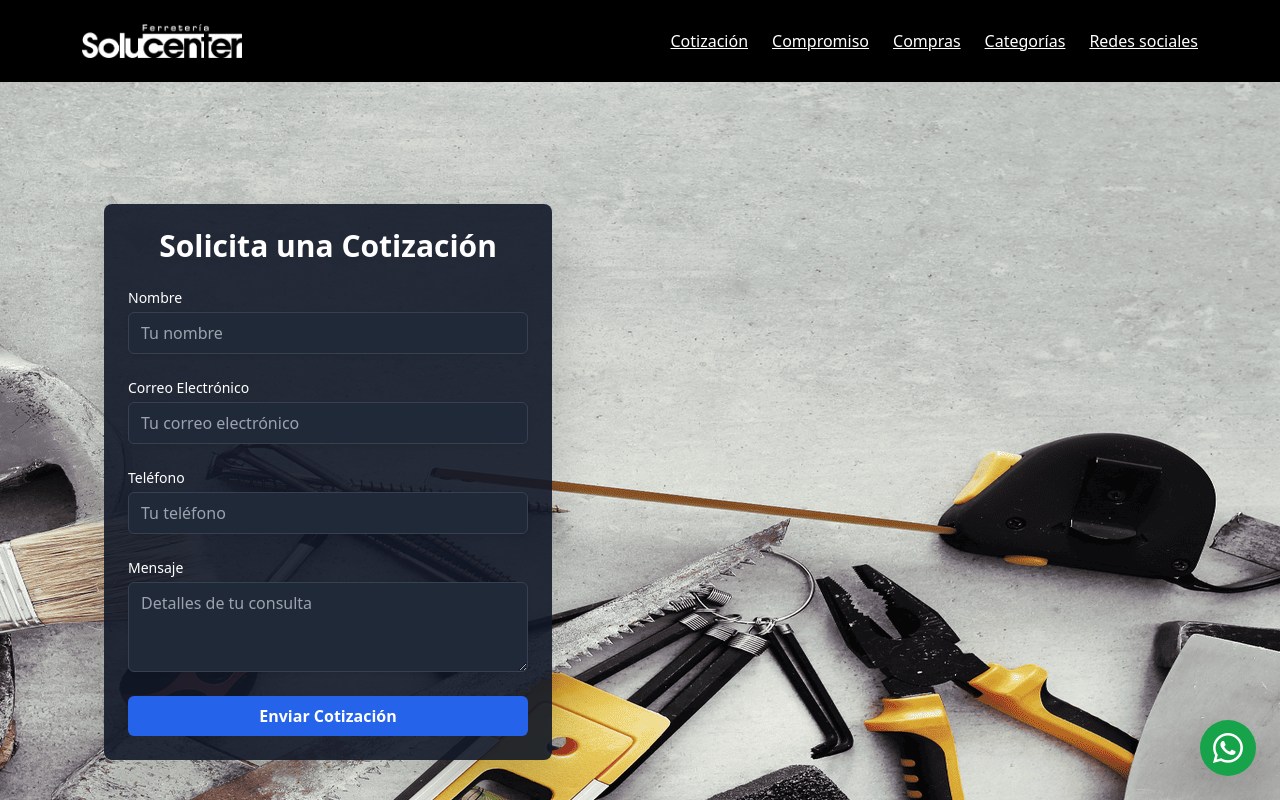
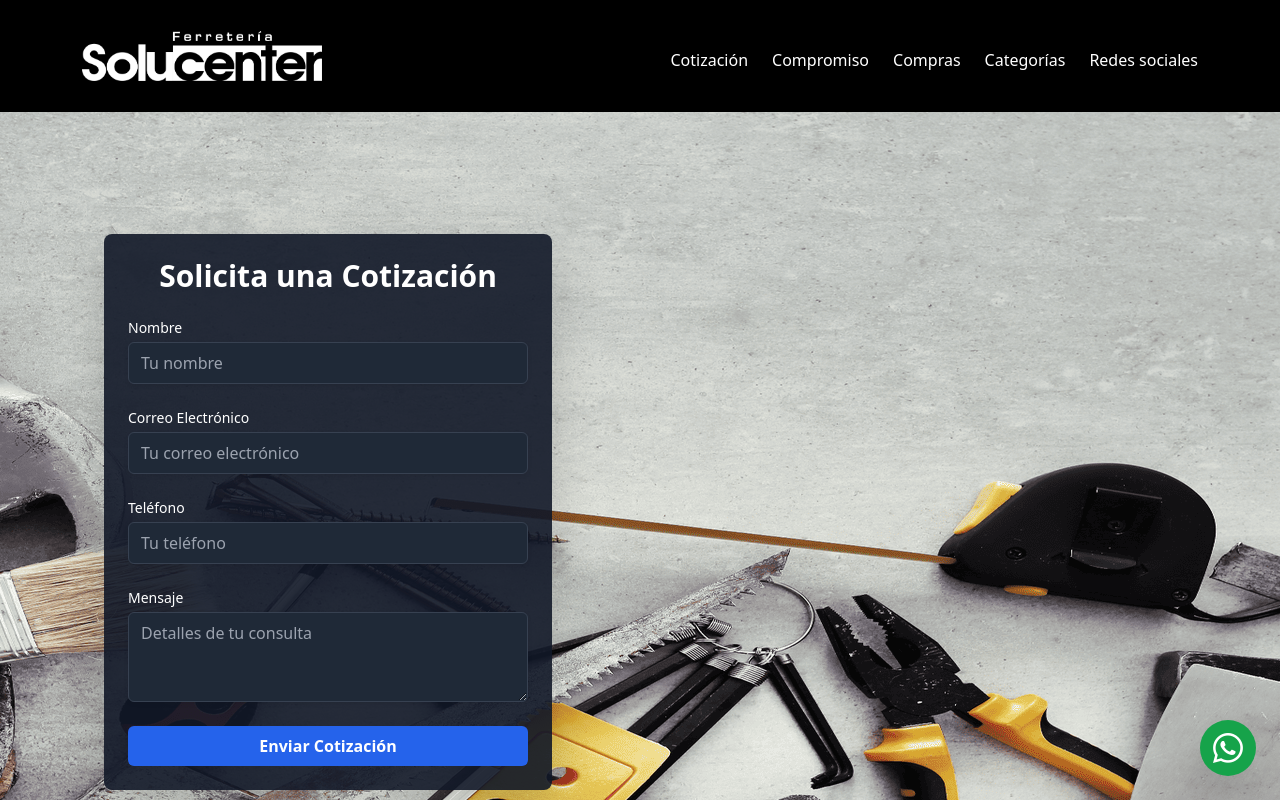
Before and after one commit to RodrigoNarvaez77/proyectoreact, a React (Vite) app: page / in a window 1280 px wide. Shown: the top 800 px of the page. Built offline with nearby package versions, Linux system fonts and the light colour scheme.

Commit message:
28-01-2025

```diff
--- a/src/components/Header.jsx
+++ b/src/components/Header.jsx
@@ -4,6 +4,7 @@ import { useLocation } from "react-router-dom";
 const Header = () => {
   const [menuOpen, setMenuOpen] = useState(false);
   const location = useLocation(); // Hook para obtener la ruta actual
+  console.log("Ruta actual:", location.pathname);
 
   const toggleMenu = () => {
     setMenuOpen(!menuOpen);
@@ -16,7 +17,7 @@ const Header = () => {
     <header className="bg-black text-white shadow-lg">
       <nav className="container mx-auto flex items-center justify-between py-4 px-6">
         {/* Logo dinámico */}
-        <a href="/" className="flex items-center">
+        <a href="#" className="flex items-center">
           <img
             src={
               isConstruccionPage
@@ -24,13 +25,13 @@ const Header = () => {
                 : "./images/logo ferretería blanco.png" // Logo por defecto
             }
             alt={isConstruccionPage ? "Logo Construcción" : "Logo Ferretería"}
-            className="w-40 h-auto"
+            className="w-60 h-auto"
           />
         </a>
 
         {/* Botón para menú móvil */}
         <button
-          className="lg:hidden flex items-center justify-center w-10 h-10 rounded-full bg-gray-800 text-gray-200 hover:bg-gray-700 focus:ring-2 focus:ring-blue-500 transition duration-300"
+          className="lg:hidden text-gray-200 focus:outline-none"
           onClick={toggleMenu}
           aria-label="Toggle navigation"
         >
@@ -53,41 +54,17 @@ const Header = () => {
         {/* Menú dinámico */}
         <div
           className={`${
-            menuOpen
-              ? "fixed inset-0 bg-black bg-opacity-90 z-50 flex flex-col items-center justify-center space-y-6"
-              : "hidden"
-          } lg:flex lg:items-center lg:gap-8 lg:relative lg:bg-transparent lg:space-y-0 lg:space-x-6 lg:py-0`}
+            menuOpen ? "block" : "hidden"
+          } lg:flex lg:items-center lg:gap-8`}
         >
-          {/* Botón de cierre para menú móvil */}
-          <button
-            onClick={toggleMenu}
-            className="absolute top-6 right-6 lg:hidden text-gray-200 hover:text-gray-400 focus:outline-none"
-            aria-label="Cerrar menú"
-          >
-            <svg
-              className="w-8 h-8"
-              fill="none"
-              stroke="currentColor"
-              viewBox="0 0 24 24"
-              xmlns="http://www.w3.org/2000/svg"
-            >
-              <path
-                strokeLinecap="round"
-                strokeLinejoin="round"
-                strokeWidth={2}
-                d="M6 18L18 6M6 6l12 12"
-              />
-            </svg>
-          </button>
-
-          <ul className="flex flex-col items-center gap-6 lg:flex-row lg:gap-6">
+          <ul className="flex flex-col lg:flex-row items-center gap-4 lg:gap-6 mt-4 lg:mt-0">
             {/* Rutas dinámicas según la página */}
             {isConstruccionPage ? (
               <>
                 <li>
                   <a
                     href="#proyectos"
-                    className="text-white hover:text-gray-400 transition"
+                    className="text-white hover:text-gray-400 no-underline transition"
                   >
                     Proyectos
                   </a>
@@ -95,7 +72,7 @@ const Header = () => {
                 <li>
                   <a
                     href="#materiales"
-                    className="text-white hover:text-gray-400 transition"
+                    className="text-white hover:text-gray-400 no-underline transition"
                   >
                     Materiales
                   </a>
@@ -103,7 +80,7 @@ const Header = () => {
                 <li>
                   <a
                     href="#contacto"
-                    className="text-white hover:text-gray-400 transition"
+                    className="text-white hover:text-gray-400 no-underline transition"
                   >
                     Contacto
                   </a>
@@ -114,7 +91,7 @@ const Header = () => {
                 <li>
                   <a
                     href="#cotizacion"
-                    className="text-white hover:text-gray-400 transition"
+                    className="text-white hover:text-gray-400 no-underline transition"
                   >
                     Cotización
                   </a>
@@ -122,7 +99,7 @@ const Header = () => {
                 <li>
                   <a
                     href="#compromiso"
-                    className="text-white hover:text-gray-400 transition"
+                    className="text-white hover:text-gray-400 no-underline transition"
                   >
                     Compromiso
                   </a>
@@ -130,7 +107,7 @@ const Header = () => {
                 <li>
                   <a
                     href="#pago"
-                    className="text-white hover:text-gray-400 transition"
+                    className="text-white hover:text-gray-400 no-underline transition"
                   >
                     Compras
                   </a>
@@ -138,7 +115,7 @@ const Header = () => {
                 <li>
                   <a
                     href="#categorias"
-                    className="text-white hover:text-gray-400 transition"
+                    className="text-white hover:text-gray-400 no-underline transition"
                   >
                     Categorías
                   </a>
@@ -146,7 +123,7 @@ const Header = () => {
                 <li>
                   <a
                     href="#redes"
-                    className="text-white hover:text-gray-400 transition"
+                    className="text-white hover:text-gray-400 no-underline transition"
                   >
                     Redes sociales
                   </a>
```
